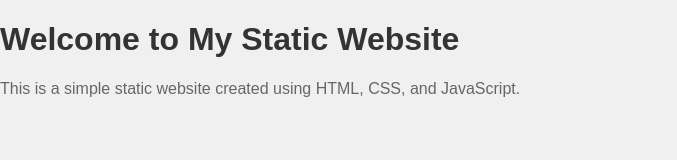
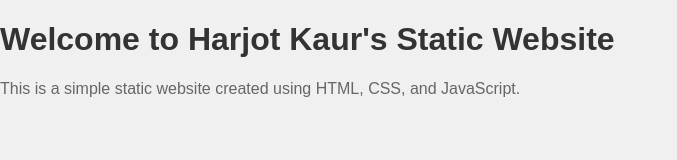
Before and after one commit to harjottkaurr/webdevharjot.github.io, a plain HTML site: page index.html in a window 1280 px wide. Shown: the whole page, without its empty margins (0-677 px from the left). Drawn offline with Linux system fonts and the light colour scheme.

Commit message:
Update index.html

```diff
--- a/index.html
+++ b/index.html
@@ -7,7 +7,7 @@
     <link rel="stylesheet" href="styles.css">
 </head>
 <body>
-    <h1>Welcome to My Static Website</h1>
+    <h1>Welcome to Harjot Kaur's Static Website</h1>
     <p>This is a simple static website created using HTML, CSS, and JavaScript.</p>
     <script src="script.js"></script>
 </body>
```
